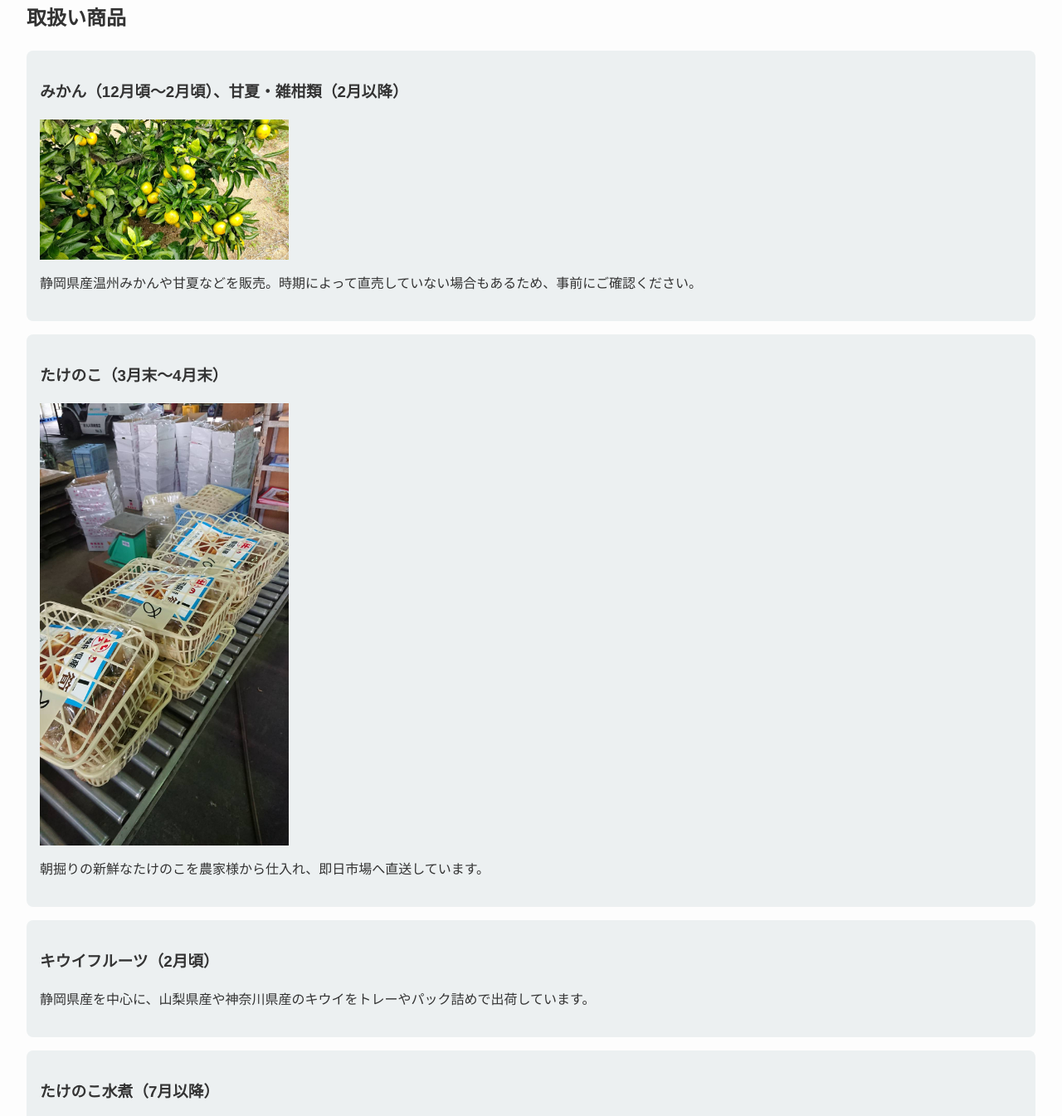
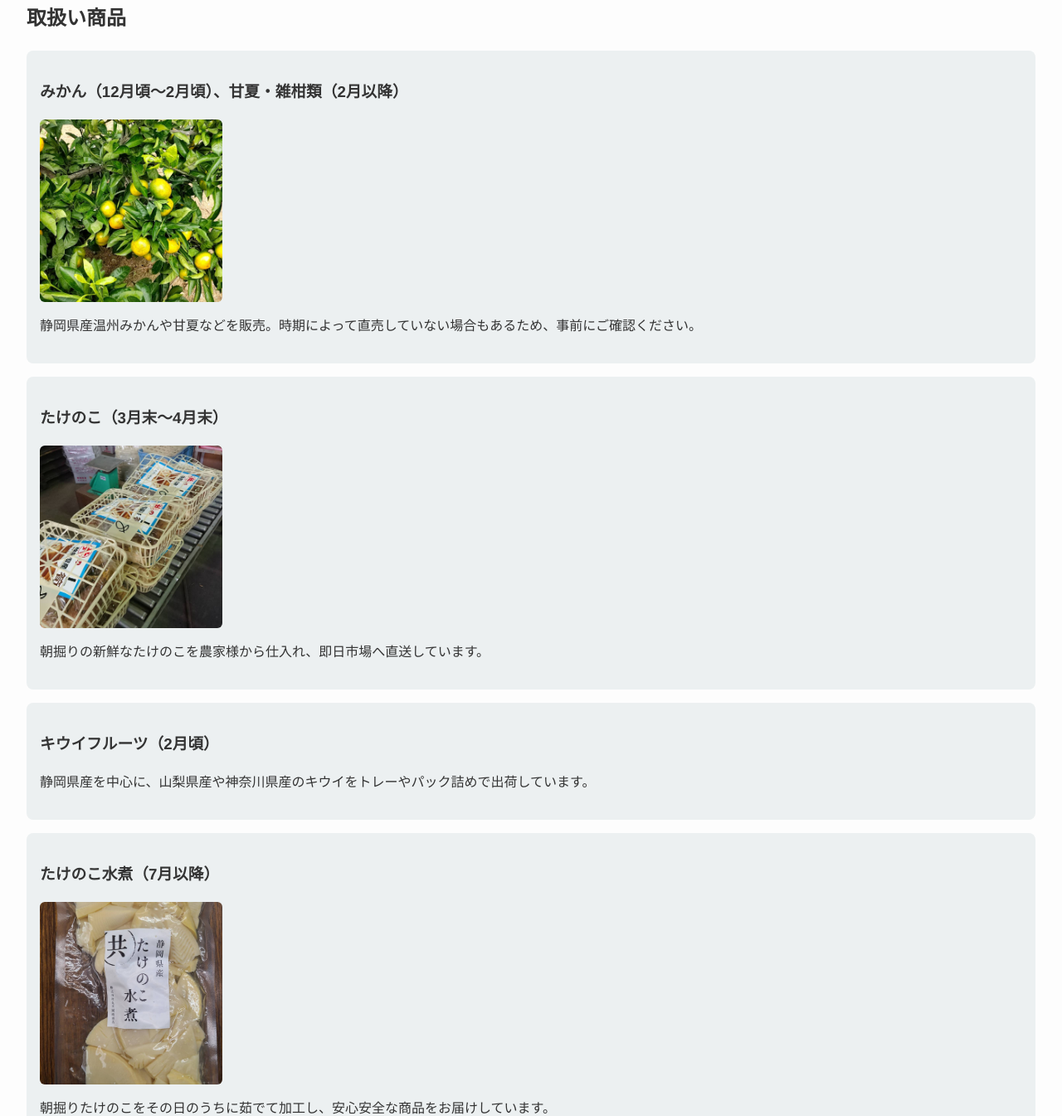
Before and after one commit to marukyoo/marukyoo-website, a plain HTML site: page index.html in a window 1280 px wide. Shown: the part 567-1912 px from the top of the page at 83% size. Drawn offline with Linux system fonts and the light colour scheme.

Commit message:
Add files via upload

```diff
--- a/index.html
+++ b/index.html
@@ -48,6 +48,14 @@
       padding: 1rem;
       border-radius: 8px;
     }
+    .product img {
+      width: 220px;
+      height: 220px;
+      object-fit: cover;
+      border-radius: 6px;
+      display: block;
+      margin: 0.5rem 0;
+    }
     form {
       background-color: #ecf0f1;
       padding: 1.5rem;
@@ -87,6 +95,10 @@
       nav {
         flex-direction: column;
       }
+      .product img {
+        width: 100%;
+        height: auto;
+      }
     }
   </style>
 </head>
@@ -117,12 +129,12 @@
     <h2>取扱い商品</h2>
     <div class="product">
       <h3>みかん（12月頃～2月頃）、甘夏・雑柑類（2月以降）</h3>
-      <img src="./極早生みかんの木.jpg?v=2" alt="極早生みかんの木" style="max-width:300px; display:block; margin:0.5rem 0;">
+      <img src="./極早生みかんの木.jpg?v=2" alt="極早生みかんの木">
       <p>静岡県産温州みかんや甘夏などを販売。時期によって直売していない場合もあるため、事前にご確認ください。</p>
     </div>
     <div class="product">
       <h3>たけのこ（3月末～4月末）</h3>
-      <img src="たけのこ籠.jpg" alt="たけのこの籠写真" style="max-width:300px; display:block; margin:0.5rem 0;">
+      <img src="たけのこ籠.jpg" alt="たけのこの籠写真">
       <p>朝掘りの新鮮なたけのこを農家様から仕入れ、即日市場へ直送しています。</p>
     </div>
     <div class="product">
@@ -131,7 +143,7 @@
     </div>
     <div class="product">
       <h3>たけのこ水煮（7月以降）</h3>
-      <img src="10mスライス500g.jpg" alt="たけのこの水煮写真" style="max-width:300px; display:block; margin:0.5rem 0;">
+      <img src="10mスライス500g.jpg" alt="たけのこの水煮写真">
       <p>朝掘りたけのこをその日のうちに茹でて加工し、安心安全な商品をお届けしています。</p>
     </div>
     <div class="product">
```
